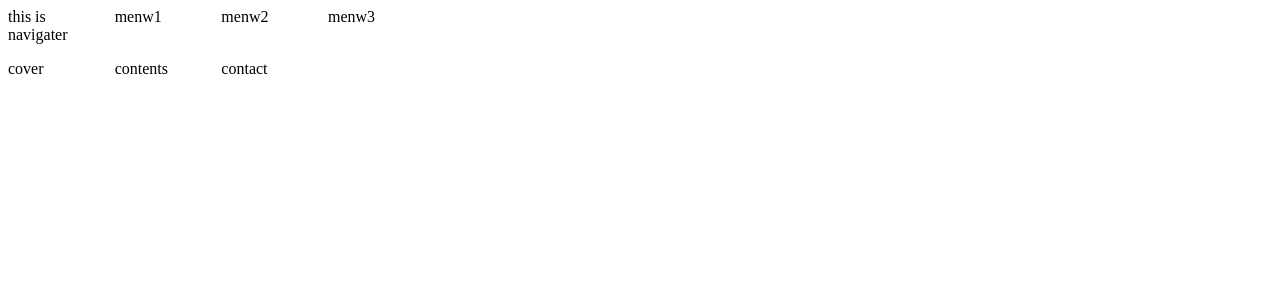
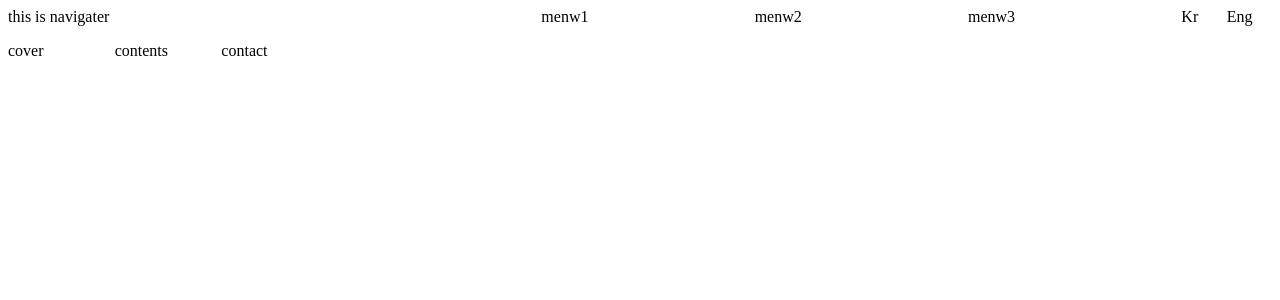
Before and after one commit to lightpine/react-study, a React (Create React App) app: page / in a window 1280 px wide. Shown: the top 300 px of the page. Built offline with nearby package versions, Linux system fonts and the light colour scheme.

Commit message:
네비게이터 레이아웃

```diff
--- a/src/components/main/Navigater.tsx
+++ b/src/components/main/Navigater.tsx
@@ -7,14 +7,35 @@ const Wapper = styled.div`
     grid-auto-rows: auto;
     grid-gap: 1rem;
 `
+const NaviIcon = styled.div`
+    grid-column: 1 / 6;
+`
+const NaviCover = styled.div`
+    grid-column: 6;
+`
+const NaviContents = styled.div`
+    grid-column: 8;
+`
+const NaviContact = styled.div`
+    grid-column: 10;
+`
+const NaviLanguage = styled.div`
+    display: grid;
+    grid-template-columns: repeat(2, 1fr);
+    grid-column: 12;
+`
+const NaviEng = styled.div`
+    grid-column: 2;
+`
 
 const Navigater = () => {
     return (
         <Wapper>
-            <div>this is navigater</div>
-            <div>menw1</div>
-            <div>menw2</div>
-            <div>menw3</div>
+            <NaviIcon>this is navigater</NaviIcon>
+            <NaviCover>menw1</NaviCover>
+            <NaviContents>menw2</NaviContents>
+            <NaviContact>menw3</NaviContact>
+            <NaviLanguage>Kr<NaviEng>Eng</NaviEng></NaviLanguage>
         </Wapper>
     )
 }
```
